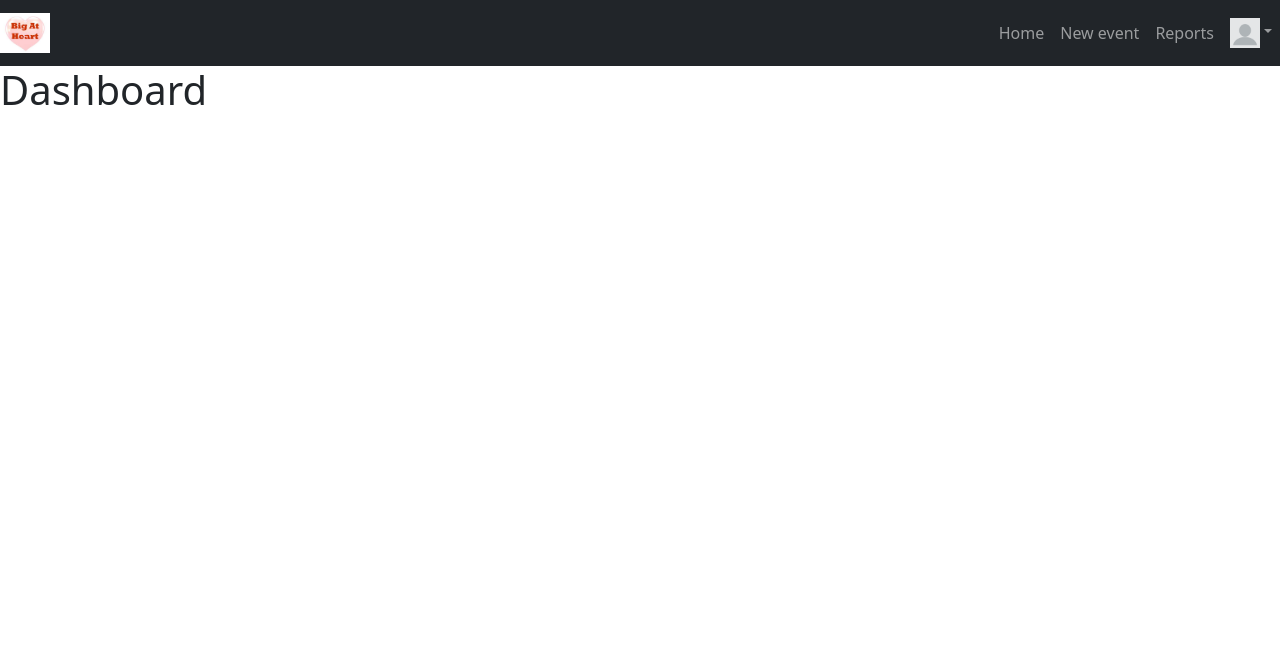
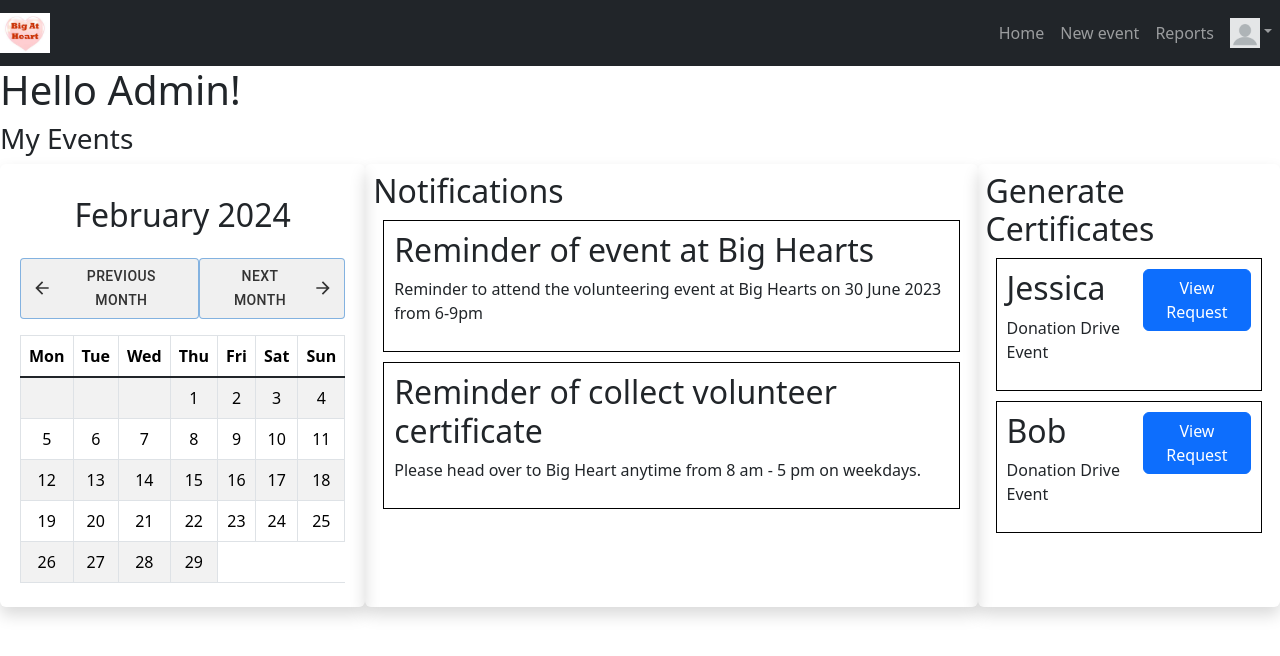
Before and after one commit to NicholasTanYY/volunteer_management_system, a React (Create React App) app: page /adminHome in a window 1280 px wide. Shown: the top 656 px of the page. Built offline with nearby package versions, Linux system fonts and the light colour scheme.

Commit message:
Add certificate request viewer

```diff
--- /dev/null
+++ b/src/components/CertRendererComponent.tsx
@@ -0,0 +1,56 @@
+import React, { useState } from 'react';
+import { CertInfo } from '../utilities/CertInfoInterface';
+import { Button, Modal } from 'react-bootstrap';
+
+interface CertRendererProps {
+    cert: CertInfo;
+}
+
+const CertRendererComponent: React.FC<CertRendererProps> = ({ cert }) => {
+    const [showModal, setShowModal] = useState(false);
+
+    const openCertRequestModal = () => {
+        setShowModal(true);
+    };
+
+    const closeCertRequestModal = () => {
+        setShowModal(false);
+    };
+
+    const generateCertificate = () => {
+        // Add the code to generate the certificate here
+    }
+
+    return (
+        <div style={{ border: '1px solid black', margin: '10px', padding: '10px' }} >
+            <div style={{ display: 'flex', justifyContent: 'space-between' }}>
+                <div style={{ display: 'flex', flexDirection: 'column' }}>
+                    <h2>{cert.name}</h2>
+                    <p>{cert.eventName}</p>
+                </div>
+                <div>
+                    <Button variant="primary" onClick={openCertRequestModal}>View Request</Button>
+                </div>
+            </div>
+
+            <Modal show={showModal} onHide={closeCertRequestModal}>
+                <Modal.Header closeButton>
+                    <Modal.Title>Certificate Request</Modal.Title>
+                </Modal.Header>
+                <Modal.Body>
+                    <p><strong>Full Name:</strong> {cert.name}</p>
+                    <p><strong>Event Name:</strong> {cert.eventName}</p>
+                    <p><strong>Event Attendance:</strong> {cert.eventAttendance ? "Present" : "Absent"}</p>
+                    <p><strong>Total Duration:</strong> {cert.totalDuration}</p>
+                </Modal.Body>
+                <Modal.Footer>
+                    <Button variant="primary" onClick={generateCertificate}>
+                        Generate Certificate
+                    </Button>
+                </Modal.Footer>
+            </Modal>
+        </div>
+    );
+};
+
+export default CertRendererComponent;
--- /dev/null
+++ b/src/components/GenCertsComponent.tsx
@@ -0,0 +1,24 @@
+
+import React, { useEffect, useState } from 'react';
+import sampleCertRequests from '../utilities/samples/SampleCertNotifications.json';
+import CertRendererComponent from './CertRendererComponent';
+import { CertInfo } from '../utilities/CertInfoInterface';
+
+const GenCertsComponent: React.FC = () => {
+    const [certs, setCerts] = useState<CertInfo[]>([]);
+
+    useEffect(() => {
+        setCerts(sampleCertRequests.certRequestList);
+    }, []);
+
+    return (
+        <div>
+            <h2>Generate Certificates</h2>
+            {certs.map(event => (
+                <CertRendererComponent cert={event} />
+            ))}
+        </div>
+    );
+};
+
+export default GenCertsComponent;
--- a/src/components/NotificationComponent.tsx
+++ b/src/components/NotificationComponent.tsx
@@ -1,6 +1,5 @@
 
 import React, { useEffect, useState } from 'react';
-import UserNavigationbar from '../components/UserNavigationBarComponent';
 import sampleNotification from '../utilities/samples/SampleNotifications.json'
 import NotificationRendererComponent from './NotificationRendererComponent';
 import { NotificationInfo } from '../utilities/NotificationInfoInterface';
--- a/src/components/UserNavigationBarComponent.tsx
+++ b/src/components/UserNavigationBarComponent.tsx
@@ -3,7 +3,6 @@ import { Navbar, Nav, Dropdown } from 'react-bootstrap';
 import { Link } from 'react-router-dom';
 import bigAtHeartLogo from '../images/bigAtHeartLogo.jpeg';
 import pfpLogo from '../images/pfp.jpeg';
-import { Right } from 'react-bootstrap/lib/Media';
 
 const UserNavigationbar: React.FC = () => {
   return (
--- a/src/pages/adminPages/AdminHomePage.tsx
+++ b/src/pages/adminPages/AdminHomePage.tsx
@@ -1,11 +1,30 @@
 import React from 'react';
 import AdminNavigationbar from '../../components/AdminNavigationBarComponent';
+import CalendarComponent from '../../components/CalendarComponent';
+import NotificationComponent from '../../components/NotificationComponent';
+import GenCertsComponent from '../../components/GenCertsComponent';
 
 const AdminHomePage: React.FC = () => {
   return (
     <div>
-      <AdminNavigationbar/>
-      <h1>Dashboard</h1>
+      <AdminNavigationbar />
+      <h1>Hello Admin!</h1>
+      <h3>My Events</h3>
+      <div className="d-flex justify-content-evenly">
+        <div>
+          <div className="shadow rounded p-2">
+            <CalendarComponent />
+          </div>
+        </div>
+        <div className="d-flex justify-content-evenly">
+          <div className="shadow rounded p-2">
+            <NotificationComponent />
+          </div>
+          <div className="shadow rounded p-2">
+            <GenCertsComponent />
+          </div>
+        </div>
+      </div>
     </div>
   );
 };
--- /dev/null
+++ b/src/utilities/CertInfoInterface.tsx
@@ -0,0 +1,9 @@
+export interface CertInfo {
+    id: number;
+    name: string;
+    eventName: string;
+    dateRequested: string;
+    timeRequested: string;
+    eventAttendance: boolean;
+    totalDuration: number;
+}
--- /dev/null
+++ b/src/utilities/samples/SampleCertNotifications.json
@@ -0,0 +1,22 @@
+{
+    "certRequestList": [
+        {
+            "id": 0,
+            "name": "Jessica",
+            "eventName": "Donation Drive Event",
+            "dateRequested": "16 June 2023",
+            "timeRequested": "6.30pm",
+            "eventAttendance": true,
+            "totalDuration": 2
+        },
+        {
+            "id": 1,
+            "name": "Bob",
+            "eventName": "Donation Drive Event",
+            "dateRequested": "11 June 2023",
+            "timeRequested": "6.10pm",
+            "eventAttendance": true,
+            "totalDuration": 4
+        }
+    ]
+}
```
